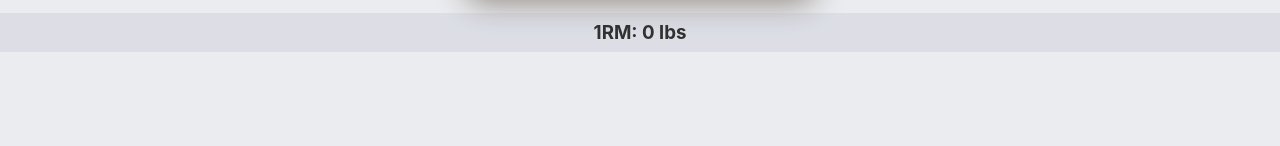
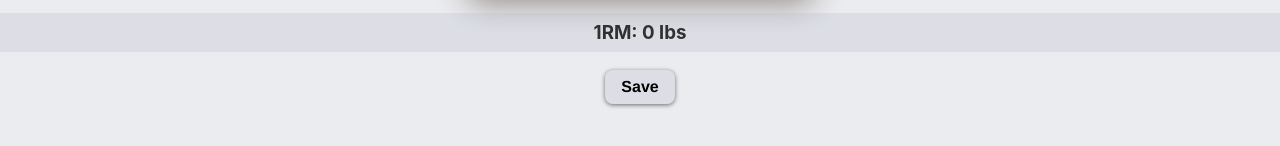
Before and after one commit to jrs-coding-school/jrs-max-lift-react-app-2022-c2, a React (Create React App) app: page /home in a window 1280 px wide. Shown: the part 322-468 px from the top of the page. Built offline with nearby package versions, Linux system fonts and the light colour scheme.

Commit message:
added and styled save buton on HomePage.js

```diff
--- a/src/components/homePage/HomePage.css
+++ b/src/components/homePage/HomePage.css
@@ -10,5 +10,17 @@ h3 {
     color: var(--darkest);
     /* border: solid #595E6E; */
     background-color: #a6abbd37;
+    /* box-shadow: 0 1px 4px 0 #140e0795; */
     padding: 0.5rem;
 }
+
+.save-button {
+    /* border: solid rgb(192, 190, 190); */
+    box-shadow: 0 1px 4px 0 #140e0795;
+    background-color: #a6abbd37;
+
+}
+
+.save-button:active {
+    transform: translateY(1px)
+}
--- a/src/components/homePage/HomePage.js
+++ b/src/components/homePage/HomePage.js
@@ -23,6 +23,9 @@ export default function HomePage() {
 
             <h3 className='calculate' >{workout.name} 1RM: {oneRepMax} lbs</h3>
 
+            <button className='save-button'>Save</button>
+
         </div>
+
     )
 }
```
